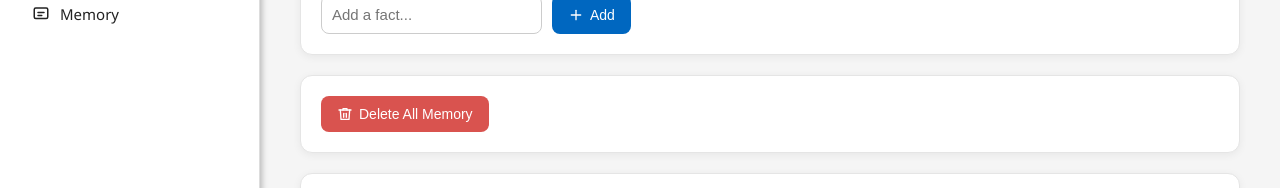
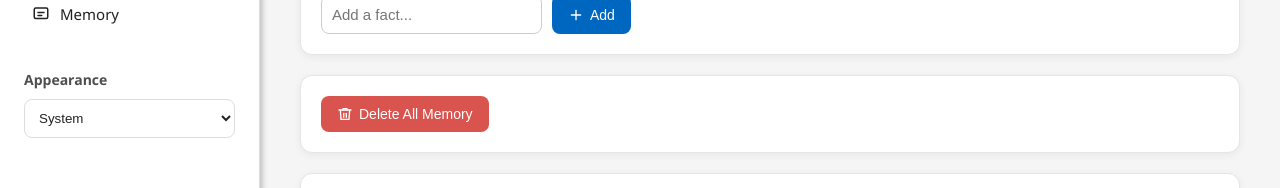
Before and after one commit to DragonFlamePrime/AI_Platform_---_Next-Generation_Chat, a React app in the folder frontend/: page /memory in a window 1280 px wide. Shown: the part 129-317 px from the top of the page. Built offline with nearby package versions, Linux system fonts and the light colour scheme; no server answers; the HTML template or start-up script is replaced by a standard one.

Commit message:
dark‑mode toggle

```diff
--- a/frontend/src/components/Sidebar.jsx
+++ b/frontend/src/components/Sidebar.jsx
@@ -1,7 +1,12 @@
 import { Link } from "react-router-dom";
 import { HomeIcon, MemoryIcon } from "../icons/Icons";
+import { applyTheme } from "../theme";
 
 export default function Sidebar() {
+  const handleThemeChange = (e) => {
+    applyTheme(e.target.value);
+  };
+
   return (
     <div
       style={{
@@ -54,6 +59,30 @@ export default function Sidebar() {
           Memory
         </Link>
       </nav>
+
+      <div style={{ marginTop: "40px" }}>
+        <h3 style={{ marginBottom: "10px", fontSize: "14px", opacity: 0.8 }}>
+          Appearance
+        </h3>
+
+        <select
+          onChange={handleThemeChange}
+          defaultValue={localStorage.getItem("theme") || "system"}
+          style={{
+            width: "100%",
+            padding: "10px",
+            borderRadius: "8px",
+            border: "1px solid var(--sidebar-border)",
+            background: "var(--card-bg)",
+            color: "var(--sidebar-text)",
+            outline: "none"
+          }}
+        >
+          <option value="system">System</option>
+          <option value="light">Light</option>
+          <option value="dark">Dark</option>
+        </select>
+      </div>
     </div>
   );
 }
--- a/frontend/src/global.css
+++ b/frontend/src/global.css
@@ -1,8 +1,8 @@
 /* ============================
-   Copilot Global Theme System
+   Copilot Theme System
    ============================ */
 
-/* Light mode variables */
+/* Light mode (default) */
 :root {
   --bg: #f5f5f5;
   --text: #222;
@@ -24,18 +24,40 @@
   --shadow: rgba(0, 0, 0, 0.06);
 }
 
-/* Dark mode variables */
+/* Manual dark mode override */
+html[data-theme="dark"] {
+  --bg: #1e1e1e;
+  --text: #e6e6e6;
+
+  --card-bg: #2a2a2a;
+  --card-border: #3a3a3a;
+
+  --sidebar-bg: #2f2f2f;
+  --sidebar-border: #4a4a4a;
+  --sidebar-text: #f5f5f5;
+
+  --input-bg: #2a2a2a;
+  --input-border: #555;
+
+  --button-primary: #3ea0ff;
+  --button-danger: #ff6b6b;
+  --button-neutral: #888;
+
+  --shadow: rgba(0, 0, 0, 0.4);
+}
+
+/* System dark mode (only applies when NOT manually overridden) */
 @media (prefers-color-scheme: dark) {
-  :root {
+  :root:not([data-theme]) {
     --bg: #1e1e1e;
     --text: #e6e6e6;
 
     --card-bg: #2a2a2a;
     --card-border: #3a3a3a;
 
-    --sidebar-bg: #2f2f2f;       /* higher contrast */
+    --sidebar-bg: #2f2f2f;
     --sidebar-border: #4a4a4a;
-    --sidebar-text: #f5f5f5;     /* bright text for visibility */
+    --sidebar-text: #f5f5f5;
 
     --input-bg: #2a2a2a;
     --input-border: #555;
--- a/frontend/src/main.jsx
+++ b/frontend/src/main.jsx
@@ -4,6 +4,9 @@ import { BrowserRouter, Routes, Route } from "react-router-dom";
 import App from "./App.jsx";
 import Memory from "./pages/Memory.jsx";
 import "./global.css";
+import { loadTheme } from "./theme";
+loadTheme();
+
 
 ReactDOM.createRoot(document.getElementById("root")).render(
   <BrowserRouter>
--- /dev/null
+++ b/frontend/src/theme.js
@@ -0,0 +1,24 @@
+export function applyTheme(theme) {
+  const root = document.documentElement;
+
+  if (theme === "light") {
+    root.setAttribute("data-theme", "light");
+  } else if (theme === "dark") {
+    root.setAttribute("data-theme", "dark");
+  } else {
+    // system mode
+    root.removeAttribute("data-theme");
+  }
+
+  localStorage.setItem("theme", theme);
+}
+
+export function loadTheme() {
+  const saved = localStorage.getItem("theme");
+
+  if (saved === "light" || saved === "dark" || saved === "system") {
+    applyTheme(saved);
+  } else {
+    applyTheme("system");
+  }
+}
```
